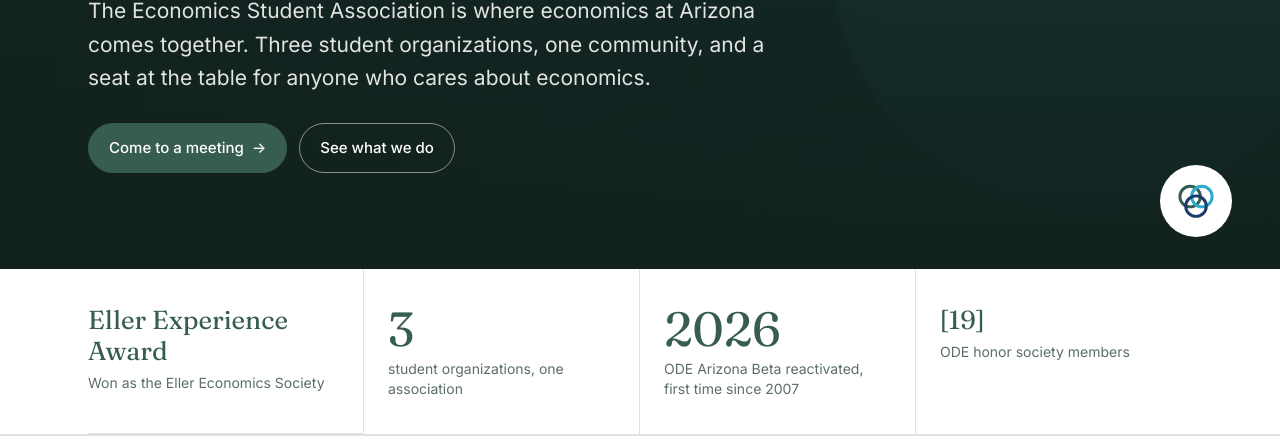
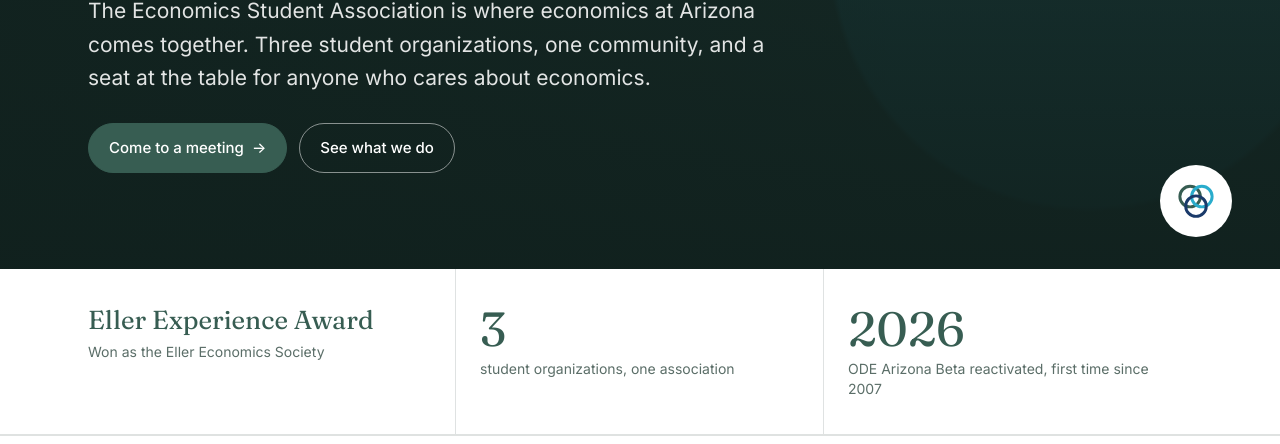
Before and after one commit to pickelhauben/econcats, an Astro site: page / in a window 1280 px wide. Shown: the part 508-952 px from the top of the page. Built offline with nearby package versions, Linux system fonts and the light colour scheme; Astro itself is replaced by a stand-in of ours.

Commit message:
Home: remove ODE member count stat; spell out WEC on Join; logo alt on Links
Co-Authored-By: Claude Opus 5.5 <noreply@anthropic.com>
Claude-Session: https://claude.ai/code/session_011qrMpbQjji74cMLfHZMayH

```diff
--- a/src/pages/index.astro
+++ b/src/pages/index.astro
@@ -21,7 +21,6 @@ const proof = [
   { value: 'Eller Experience Award', caption: 'Won as the Eller Economics Society', text: true },
   { value: '3', caption: 'student organizations, one association' },
   { value: '2026', caption: 'ODE Arizona Beta reactivated, first time since 2007' },
-  { value: '[19]', caption: 'ODE honor society members', text: true },
 ];
 
 type OrgLink = { text: string; href: string; external?: boolean; instagram?: boolean };
@@ -299,17 +298,15 @@ const pillars = pillarData.map((p) => ({ ...p, color: `var(--${p.color})` }));
 
   /* ---------- 2. Proof strip ---------- */
   .proof { border-bottom: 1px solid var(--rule); }
-  .proof ul { list-style: none; margin: 0 auto; display: grid; grid-template-columns: 1fr 1fr; }
-  .proof li { padding: 28px 16px 28px 0; display: flex; flex-direction: column; gap: 6px; }
-  .proof li:nth-child(odd) { border-right: 1px solid var(--rule); }
-  .proof li:nth-child(even) { padding-left: 16px; }
-  .proof li:nth-child(-n + 2) { border-bottom: 1px solid var(--rule); }
+  .proof ul { list-style: none; margin: 0 auto; display: grid; grid-template-columns: 1fr; }
+  .proof li { padding: 24px 0; display: flex; flex-direction: column; gap: 6px; }
+  .proof li:not(:last-child) { border-bottom: 1px solid var(--rule); }
   .value { font-family: var(--serif); font-size: 36px; line-height: 1; color: var(--esa-green); }
   .value.text { font-size: 22px; line-height: 1.2; }
   .caption { font-size: 14px; color: var(--muted); line-height: 1.4; }
   @media (min-width: 900px) {
-    .proof ul { grid-template-columns: repeat(4, 1fr); }
-    .proof li, .proof li:nth-child(even) { padding: 36px 24px; border-bottom: 0; border-right: 1px solid var(--rule); }
+    .proof ul { grid-template-columns: repeat(3, 1fr); }
+    .proof li, .proof li:not(:last-child) { padding: 36px 24px; border-bottom: 0; border-right: 1px solid var(--rule); }
     .proof li:first-child { padding-left: 0; }
     .proof li:last-child { border-right: 0; }
     .value { font-size: 48px; }
--- a/src/pages/join.astro
+++ b/src/pages/join.astro
@@ -97,7 +97,7 @@ const steps = [
           <SocialLink class="card-link" href={site.instagram} label={site.instagramHandle} />
         </li>
         <li class="card wec">
-          <h3>WEC on Instagram</h3>
+          <h3>Women in Economics Club (WEC) on Instagram</h3>
           <SocialLink class="card-link" href={site.wecInstagram} label={site.wecInstagramHandle} />
         </li>
       </ul>
--- a/src/pages/links.astro
+++ b/src/pages/links.astro
@@ -34,7 +34,7 @@ const items: Item[] = [
 <Layout title="Links" description={`Pay dues, get the weekly email and find ${site.name} everywhere.`} bare>
   <div class="links">
     <header class="top">
-      <Logo size={96} />
+      <Logo size={96} alt="Economics Student Association (EconCats) logo" />
       <h1>{site.name}</h1>
       <p class="org">{site.fullName}<br />{site.school}</p>
       <p class="meet">{site.meetingDay} · {site.meetingTime} · {site.meetingPlace.replace(/\s*\(.*\)$/, '')}</p>
```
Also changed, not shown: CLAUDE.md (+1 -1 lines).
